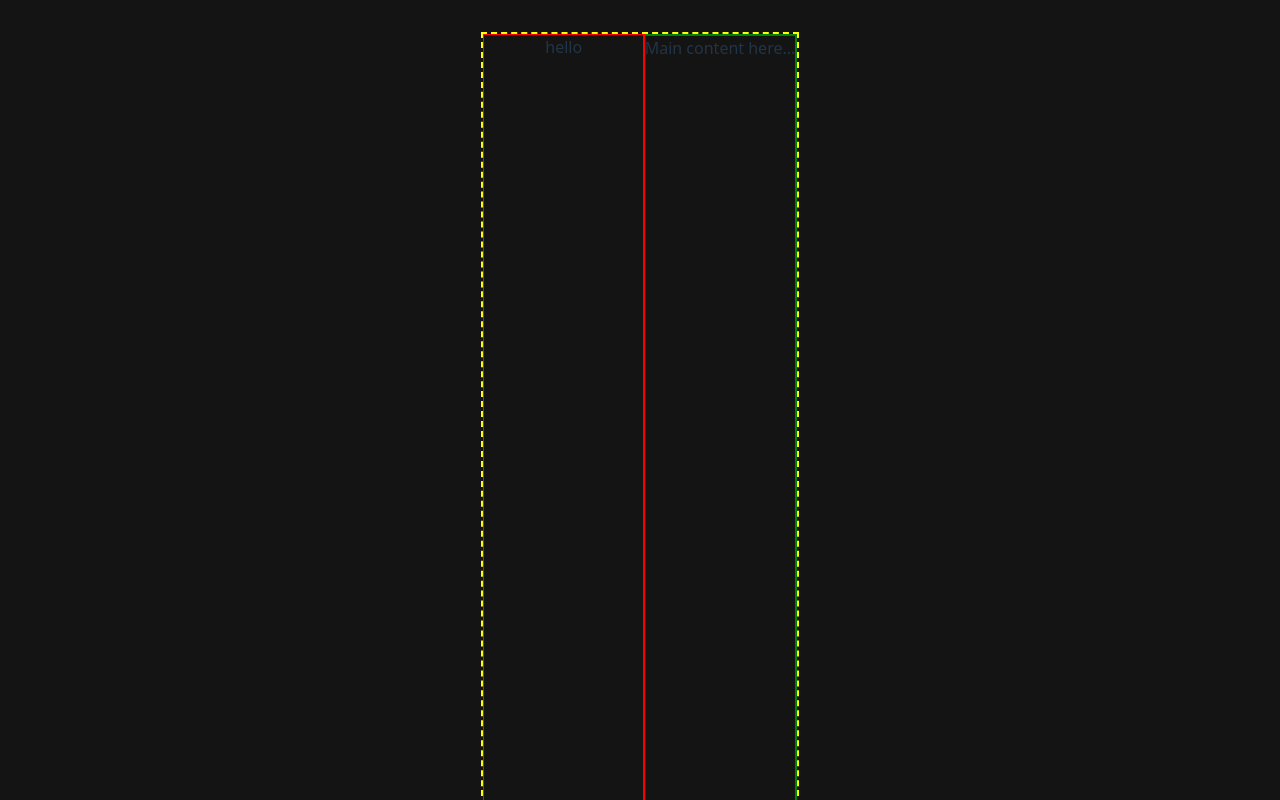
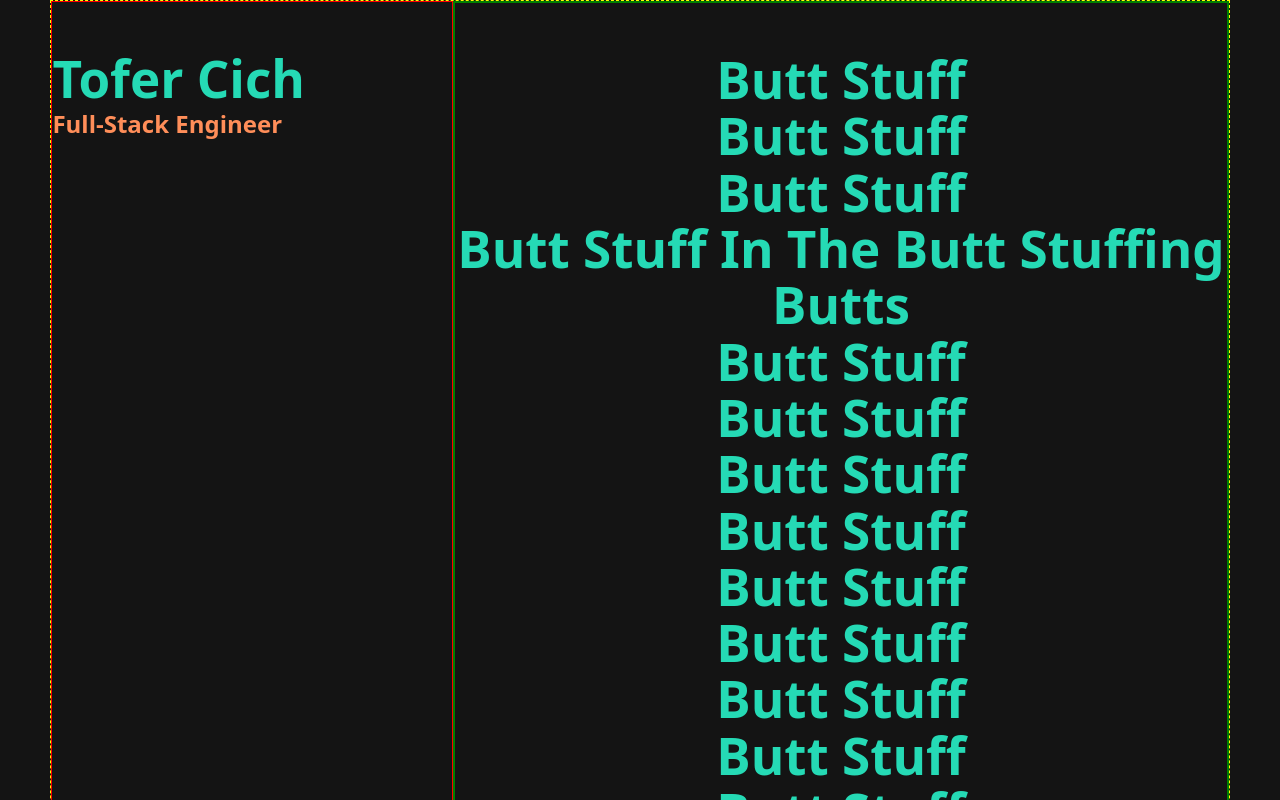
Before and after one commit to tofer-cich/portfolio-website, a React (Vite) app: page / in a window 1280 px wide. Shown: the top 800 px of the page. Built offline with nearby package versions, Linux system fonts and the light colour scheme.

Commit message:
Corrected resizing issue with flexbox on sidebar
Now the sidebar and main content resize accordingly on viewport size

```diff
--- a/src/App.css
+++ b/src/App.css
@@ -1,8 +1,9 @@
 #root {
   max-width: 1280px;
   margin: 0 auto;
-  padding: 2rem;
   text-align: center;
+  --myBlue: #25DAB5;
+  --myOrange: #FF8E59;
 }
 
 .logo {
@@ -41,27 +42,42 @@
   color: #888;
 }
 
+h1 {
+  color: var(--myBlue);
+  margin: 0;
+}
+
+h2 {
+  color: var(--myOrange);
+  margin: 0;
+}
+
+#screen {
+  border: 1px yellow dashed;
+  display: flex;
+  width: 100%; /* Take full available width */
+  max-width: 1200px;
+  min-width: 700px;
+  box-sizing: border-box;
+  margin: 0 auto; /* Center the container */
+}
+
 #sidebar {
   @media (min-width: 750px) {
-    position: absolute;
-    left: 0;
+    position: sticky;
     top: 0;
-    bottom: 0;
-    width: 10rem;
     border: 1px red solid;
-    flex-shrink: 0;
+    flex: 0 0 25rem; /* Fixed width, won't grow/shrink */
+    height: 100vh; /* Full viewport height */
+    padding-top: 3rem;
+    justify-items: start;
+    overflow-y: auto; /* Scroll if content is long */
   }
 }
 
-#screen {
-  border: 2px yellow dashed;
-  display: flex;
-  max-width: 1200px;
-  padding-left: 10rem;
-  position: relative;
+main {
+  border: 2px green solid;
+  flex: 1; /* Takes remaining space */
+  min-width: 0; /* Allows shrinking */
+  padding-top: 3rem;
 }
-
-#content {
-  border: 2px green solid;
-  flex-grow: 1;
-}
--- a/src/App.jsx
+++ b/src/App.jsx
@@ -8,8 +8,45 @@ function App() {
 
   return (
     <div id='screen'>
-      <div id="sidebar">hello</div>
-      <div id='content'>Main content here...</div>
+      <div id="sidebar">
+        <h1>Tofer Cich</h1>
+        <h2>Full-Stack Engineer</h2>
+      </div>
+      <main>
+        <h1>Butt Stuff</h1>
+        <h1>Butt Stuff</h1>
+        <h1>Butt Stuff</h1>
+        <h1>Butt Stuff In The Butt Stuffing Butts</h1>
+        <h1>Butt Stuff</h1>
+        <h1>Butt Stuff</h1>
+        <h1>Butt Stuff</h1>
+        <h1>Butt Stuff</h1>
+        <h1>Butt Stuff</h1>
+        <h1>Butt Stuff</h1>
+        <h1>Butt Stuff</h1>
+        <h1>Butt Stuff</h1>
+        <h1>Butt Stuff</h1>
+        <h1>Butt Stuff</h1>
+        <h1>Butt Stuff</h1>
+        <h1>Butt Stuff</h1>
+        <h1>Butt Stuff</h1>
+        <h1>Butt Stuff</h1>
+        <h1>Butt Stuff</h1>
+        <h1>Butt Stuff</h1>
+        <h1>Butt Stuff</h1>
+        <h1>Butt Stuff</h1>
+        <h1>Butt Stuff</h1>
+        <h1>Butt Stuff</h1>
+        <h1>Butt Stuff</h1>
+        <h1>Butt Stuff</h1>
+        <h1>Butt Stuff</h1>
+        <h1>Butt Stuff</h1>
+        <h1>Butt Stuff</h1>
+        <h1>Butt Stuff</h1>
+        <h1>Butt Stuff</h1>
+        <h1>Butt Stuff</h1>
+        <h1>Butt Stuff</h1>
+      </main>
     </div>
   )
 }
```
